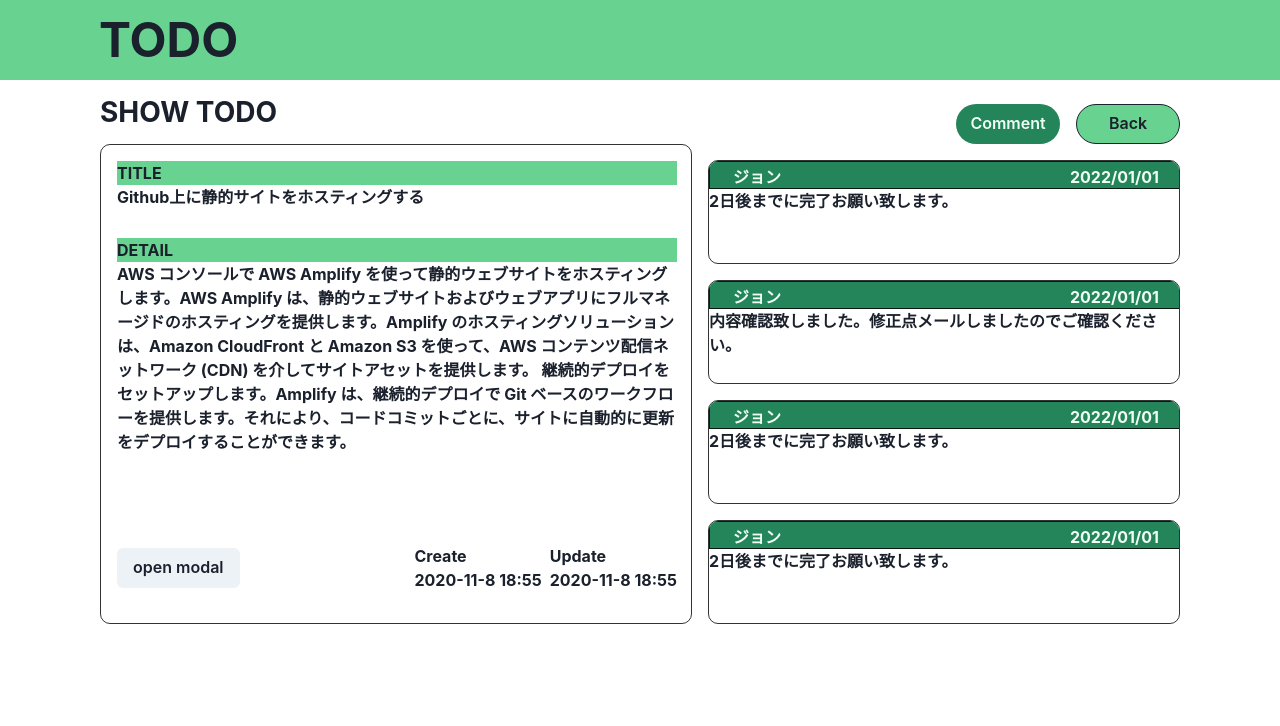
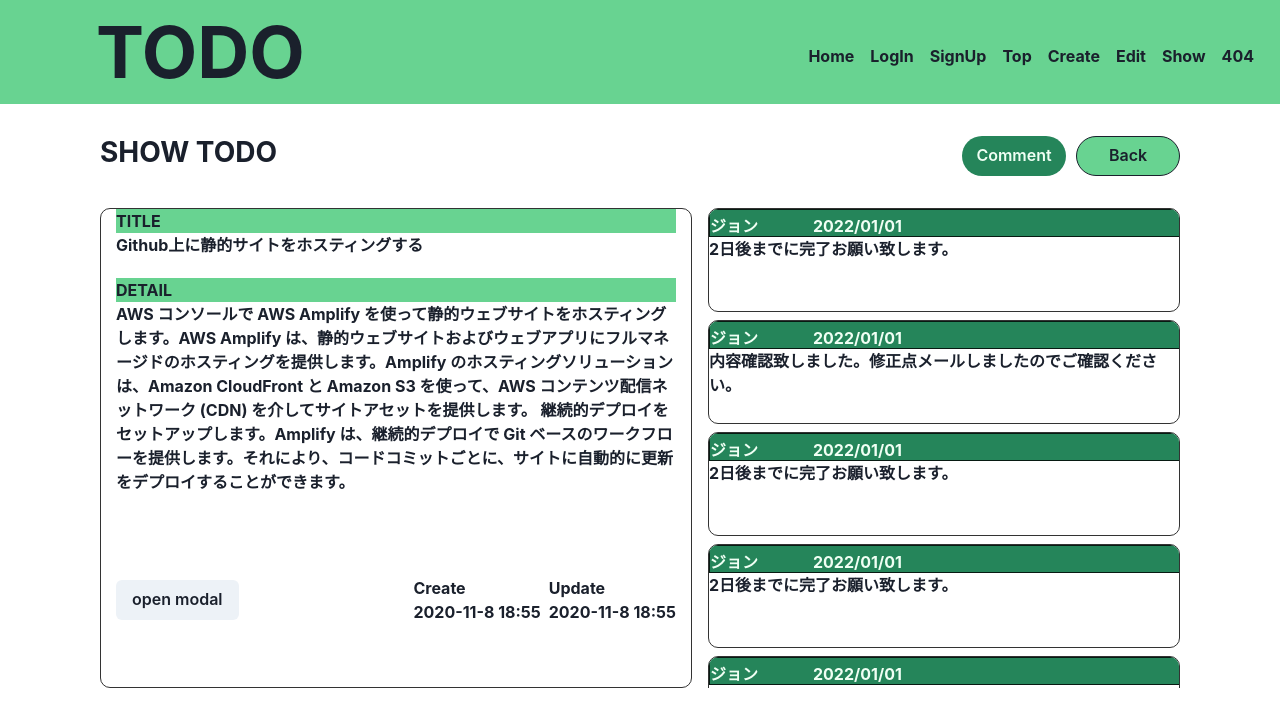
Before and after one commit to if-mentor/next_todo10, a Next.js app: page /todoShow in a window 1280 px wide. Shown: the top 726 px of the page. Built offline with nearby package versions, Linux system fonts and the light colour scheme.

Commit message:
#17/createfix/headerAdd

```diff
--- a/components/header.jsx
+++ b/components/header.jsx
@@ -3,8 +3,7 @@ import Link from "next/link"
 
 export const TodoHeader = () => {
   return (
-    <Box bg='#68D391' w='100%' p={4} display="flex" h="80px" >
-      {/* ※showpageが高さ指定あるためh=80入力　それと同時にtodoの大きさが下に余白なし */}
+    <Box bg='#68D391' w='100%' p={4} display="flex" >
       <Heading
         as='h1'
         size='4xl'
--- a/pages/components/comentCards.jsx
+++ b/pages/components/comentCards.jsx
@@ -9,11 +9,11 @@ import * as styles from "../../styles/comentCards.module.css";
 export const ComentCards = () => {
   return (
     <VStack
-      position={"absolute"}
-      w={"472px"}
-      h={"464px"}
-      left={"708px"}
-      top={"160px"}
+      // w={"472px"}
+      // h={"464px"}
+      display="grid"
+      height="480px"
+      overflow="scroll"
     >
       {/* 1*/}
       <Box className={styles.commentFrame}>
@@ -67,6 +67,18 @@ export const ComentCards = () => {
         <Box>2日後までに完了お願い致します。</Box>
       </Box>
 
+      <Box className={styles.commentFrame} top={"360px"}>
+        <HStack className={styles.commentTopFrame}>
+          <Box className={styles.commentContent} left={"24px"}>
+            ジョン
+          </Box>
+          <Box className={styles.commentContent} left={"361px"}>
+            2022/01/01
+          </Box>
+        </HStack>
+        <Box>2日後までに完了お願い致します。</Box>
+      </Box>
+
 
     </VStack>
   );
--- a/pages/todoShow.js
+++ b/pages/todoShow.js
@@ -34,81 +34,52 @@ import {
 } from "@chakra-ui/react";
 import { ComentCards } from "./components/comentCards";
 import { ModalTodoShow } from "./components/modalTodoShow";
+import { TodoHeader } from "@/components/header";
 
 const todoShow = () => {
   return (
     <>
-      <Grid >
-        {/* header */}
-        <GridItem>
-          <chakra.header
-            position={"absolute"}
-            w={"1280px"}
-            h={"80px"}
-            bg="#68D391"
-          >
+      <Box>
+
+          <TodoHeader />
+
+        <Box maxW="1080px" margin="0 auto">
+          <Box display='flex' mt='32px' mb='32px' justifyContent="space-between" >
             <Box
-              position={"absolute"}
-              width={"200px"}
-              height={"56px"}
-              left={"99px"}
-              top={"12px"}
-              fontSize={"48px"}
-              lineHeight={"56.25px"}
-            >
-              TODO
-            </Box>
-          </chakra.header>
-        </GridItem>
-
-        {/* nav */}
-        <GridItem>
-          {/* title */}
-          <Box
-            position={"absolute"}
-            w={"300px"}
-            h={"33px"}
-            top={"96px"}
-            left={"100px"}
               fontSize={"28px"}
               lineHeight={"32.81px"}
             >
               SHOW TODO
             </Box>
-
+            <Box>
               {/* Comment Button */}
               <Button
-            position={"absolute"}
                 w={"104px"}
                 h={"40px"}
-            left={"956px"}
-            top={"104px"}
                 color={"#F0FFF4"}
                 borderRadius={"50px"}
                 bg="#25855A"
+                mr="10px"
               >
                 Comment
               </Button>
 
               {/* Back Button */}
               <Button
-            position={"absolute"}
                 w={"104px"}
                 h={"40px"}
-            left={"1076px"}
-            top={"104px"}
                 borderRadius={"50px"}
                 border={"1px"}
                 bg="#68D391"
               >
                 Back
               </Button>
-        </GridItem>
+            </Box>
+          </Box>
 
-        {/* Show Table */}
-        <GridItem>
+          <Box display="flex" justifyContent="space-between">
           <VStack
-            position={"absolute"}
+            // position={"absolute"}
             w={"592px"}
             h={"480px"}
             left={"100px"}
@@ -119,7 +90,7 @@ const todoShow = () => {
           >
             {/* TITLE */}
             <Box
-              position={"absolute"}
+              // position={"absolute"}
               w={"560px"}
               h={"61px"}
               left={"16px"}
@@ -133,7 +104,7 @@ const todoShow = () => {
 
             {/* DETAIL */}
             <Box
-              position={"absolute"}
+              // position={"absolute"}
               w={"560px"}
               h={"291px"}
               left={"16px"}
@@ -157,7 +128,7 @@ const todoShow = () => {
 
             {/* FOOTER */}
             <HStack
-              position={"absolute"}
+              // position={"absolute"}
               w={"560px"}
               h={"45px"}
               left={"16px"}
@@ -175,13 +146,13 @@ const todoShow = () => {
               </Box>
             </HStack>
           </VStack>
-        </GridItem>
 
         {/* Comment */}
-        <GridItem>
           <ComentCards />
-        </GridItem>
-      </Grid>
+          </Box>
+        </Box>
+
+      </Box>
 
       {/* ここまで */}
     </>
--- a/styles/comentCards.module.css
+++ b/styles/comentCards.module.css
@@ -1,5 +1,5 @@
 .commentFrame {
-  position: absolute;
+  /* position: absolute; */
   width: 472px;
   height: 104px;
   border: 1px solid #000000CC;
@@ -15,9 +15,7 @@
 }
 
 .commentContent {
-    position: absolute;
     width: 95px;
     height: 19px;
-    top: 4px;
     color: #F0FFF4;
 }
```
Also changed, not shown: pages/create.js (+10 -23 lines). Lines whose indentation alone changed are shown as unchanged.
